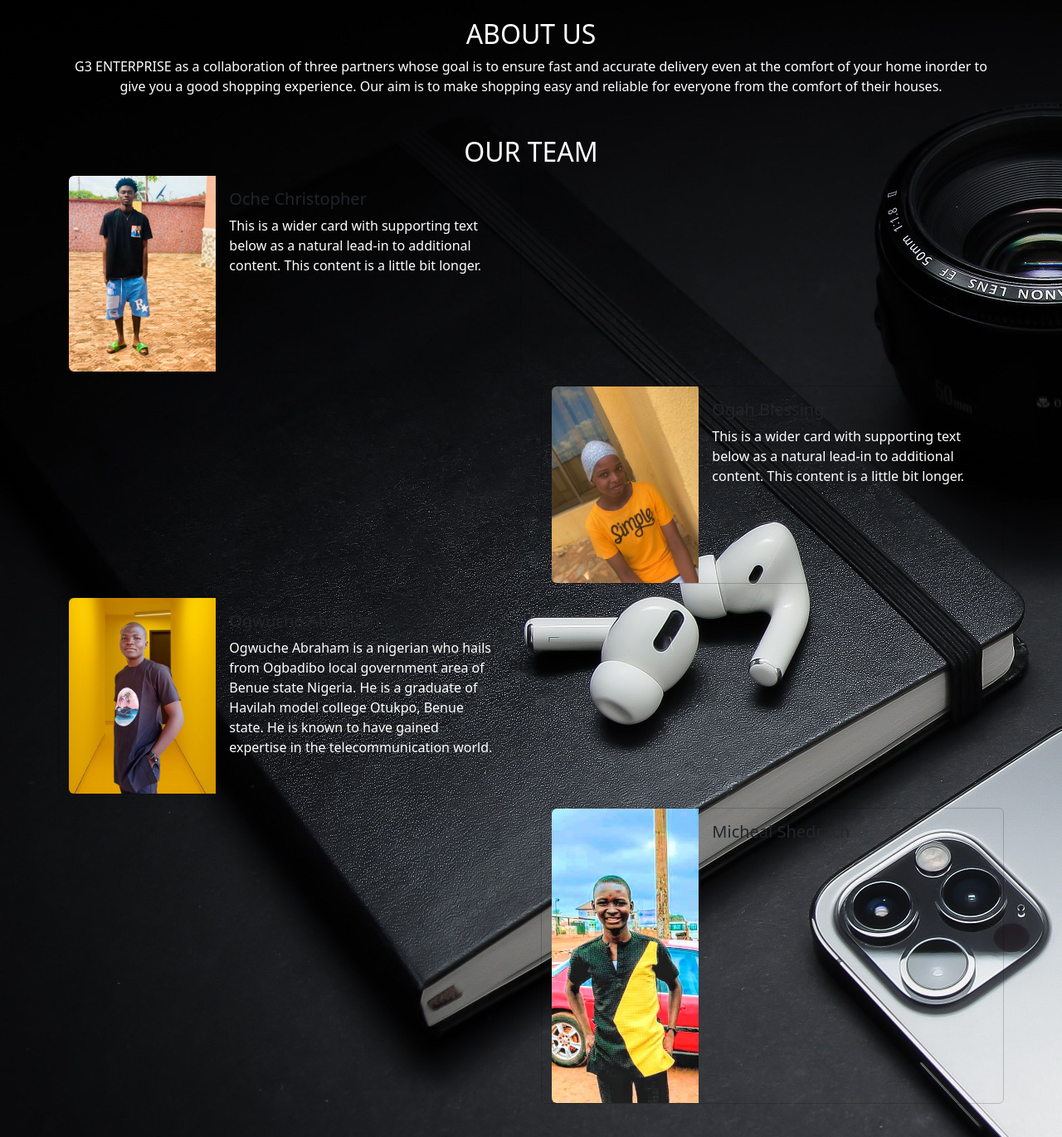
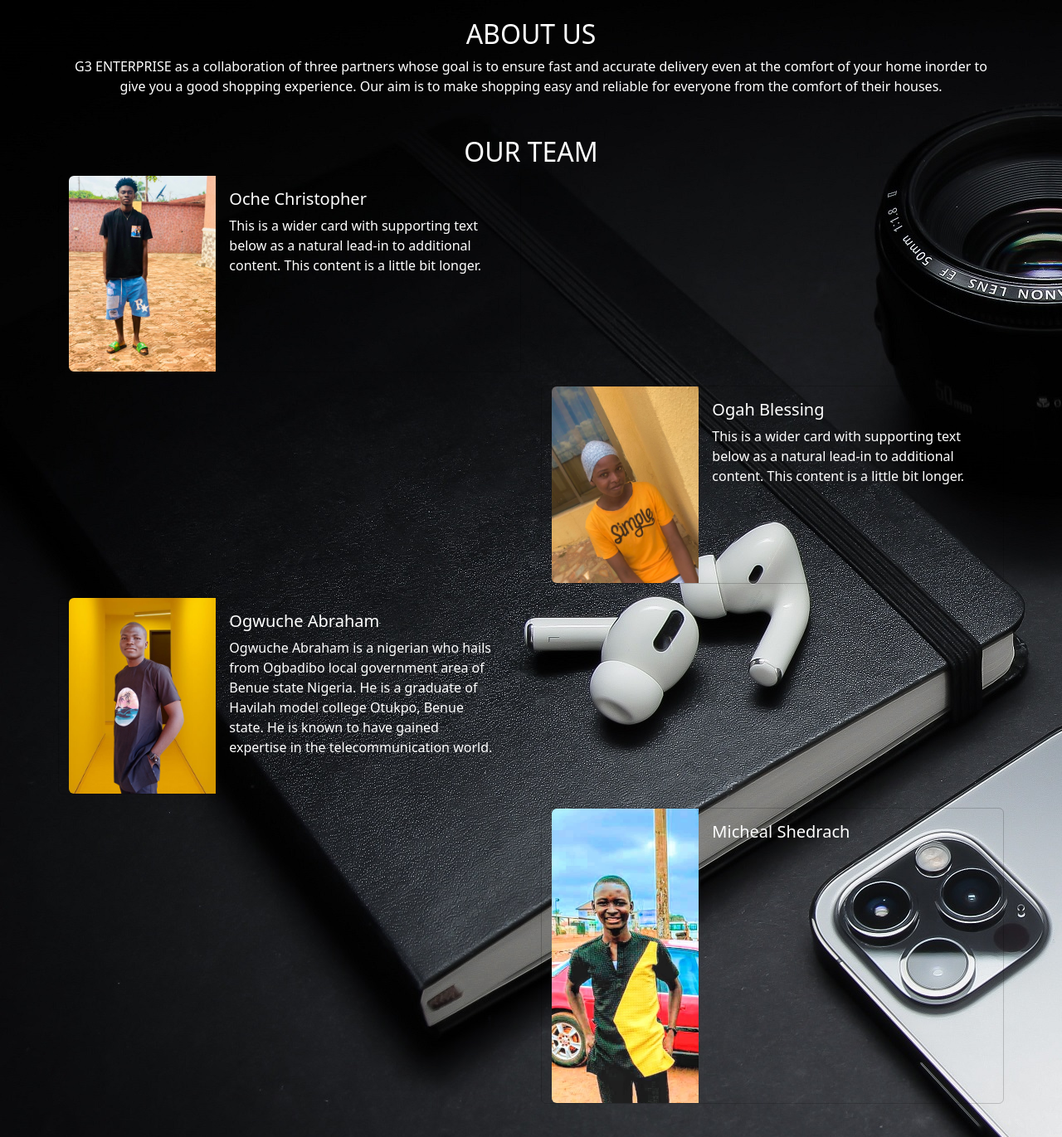
Before and after one commit to Lincoln-World/G3ENTERPRISE, a PHP site: page /about.php in a window 1280 px wide. Shown: the part 56-1427 px from the top of the page at 83% size. Run offline with PHP 8.4, Linux system fonts and the light colour scheme.

Commit message:
added css to about

```diff
--- a/about.php
+++ b/about.php
@@ -9,9 +9,6 @@
             color:white;
         }
         .container{
-            color:white;
-        }
-        h5{
             color:white;
         }
 
@@ -45,7 +42,7 @@
                         </div>
                         <div class="col-md-8">
                             <div class="card-body">
-                                <h5 class="card-title">Oche Christopher</h5>
+                                <h5 style="color:white" class="card-title">Oche Christopher</h5>
                                 <p class="card-text">This is a wider card with supporting text below as a natural lead-in to additional content. This content is a little bit longer.</p>
                             </div>
                         </div>
@@ -60,7 +57,7 @@
                         </div>
                         <div class="col-md-8">
                             <div class="card-body">
-                                <h5 class="card-title">Ogah Blessing</h5>
+                                <h5 style="color:white"  class="card-title">Ogah Blessing</h5>
                                 <p class="card-text">
                                 This is a wider card with supporting text below as a natural lead-in to additional content. This content is a little bit longer.
                                 </p>
@@ -77,7 +74,7 @@
                         </div>
                         <div class="col-md-8">
                             <div class="card-body">
-                                <h5 class="card-title">Ogwuche Abraham</h5>
+                                <h5 style="color:white" class="card-title">Ogwuche Abraham</h5>
                                 <p class="card-text">
                                     Ogwuche Abraham is a nigerian who hails from Ogbadibo local government area
                                     of Benue state Nigeria. He is a graduate  of Havilah model college Otukpo,
@@ -96,7 +93,7 @@
                         </div>
                         <div class="col-md-8">
                             <div class="card-body">
-                                <h5 class="">Micheal Shedrach</h5>
+                                <h5 style="color:white" class="">Micheal Shedrach</h5>
                                 <p class="">
 
                                 </p>
```
